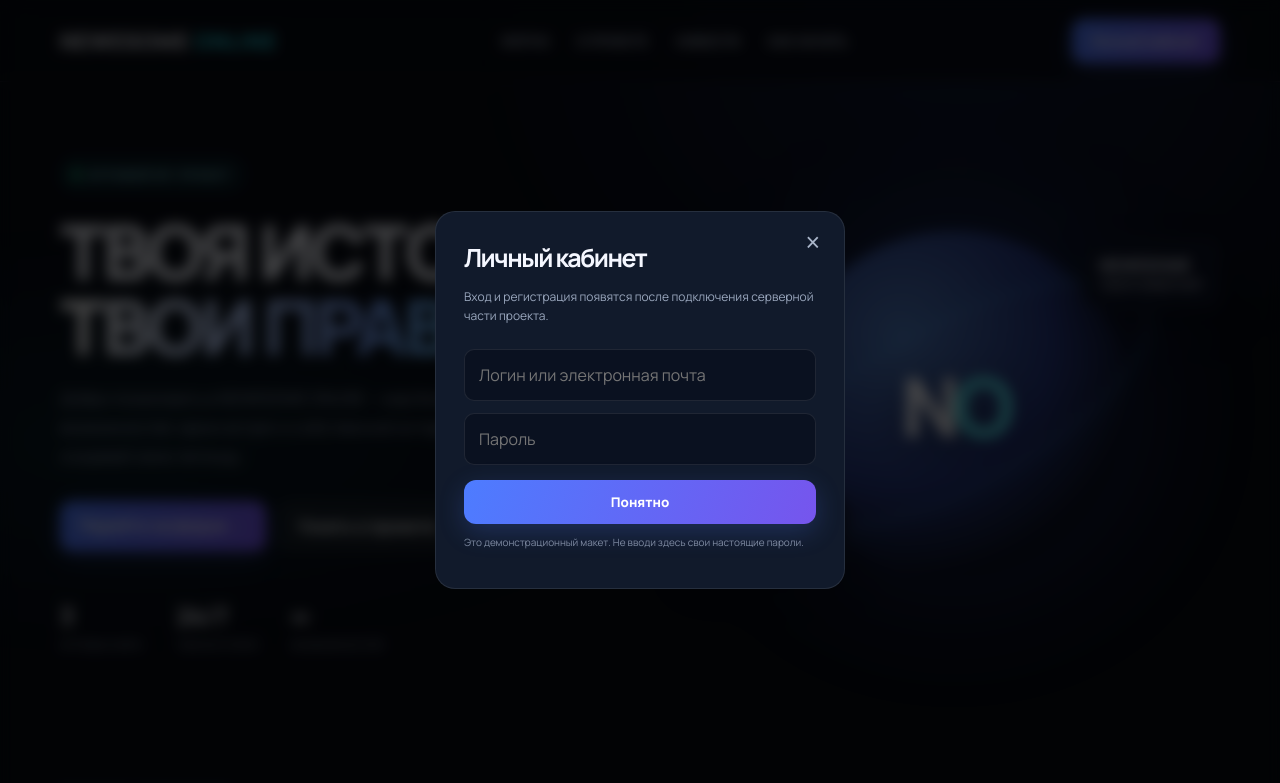
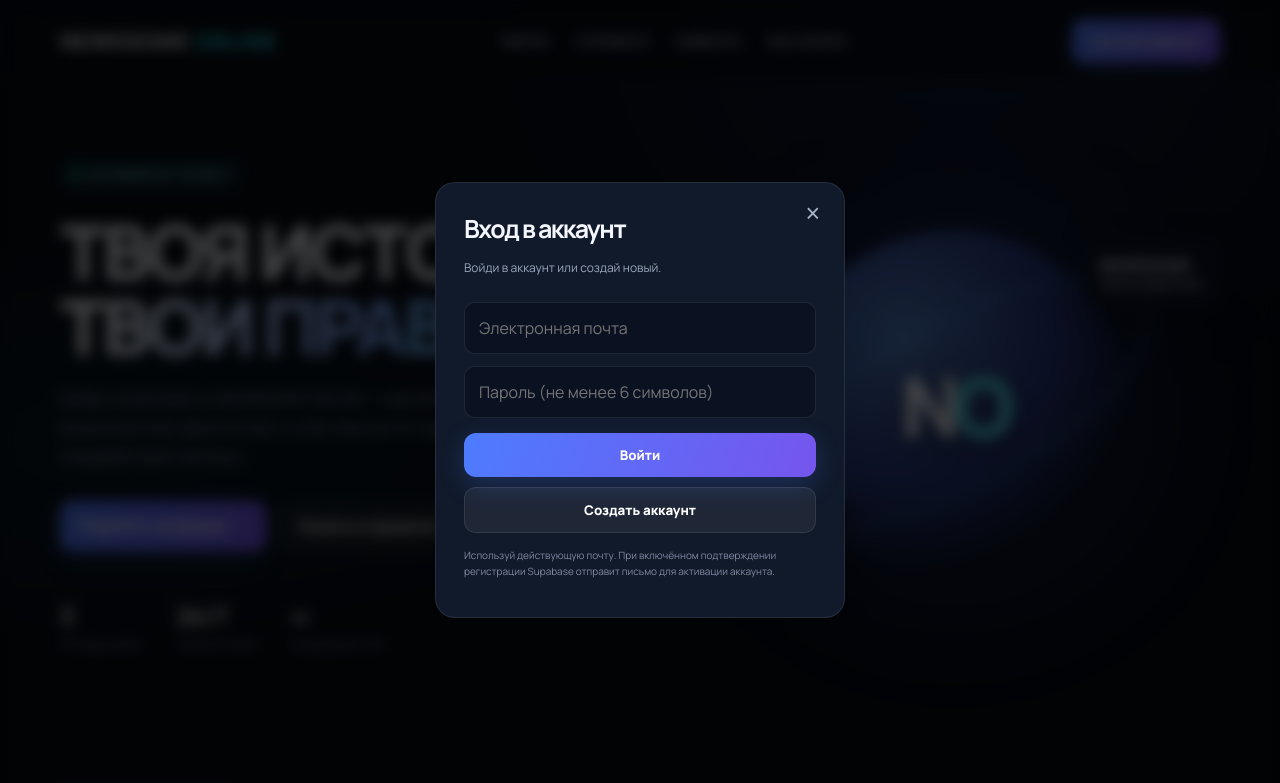
Before and after one commit to artemhiller-svg/newsome-online, a plain HTML site: page index.html in a window 1280 px wide. Both pictures are taken after a click on the button "Личный кабинет". Shown: the top 783 px of the page. Drawn offline with nearby package versions, Linux system fonts and the light colour scheme.

Commit message:
Update index.html

```diff
--- a/index.html
+++ b/index.html
@@ -3,6 +3,7 @@
 <head>
 <meta charset="UTF-8">
 <meta name="viewport" content="width=device-width, initial-scale=1.0">
+<script src="https://cdn.jsdelivr.net/npm/@supabase/supabase-js@2"></script>
 <title>NEWESOME ONLINE — Твой мир. Твои правила.</title>
 <style>
 @import url('https://fonts.googleapis.com/css2?family=Manrope:wght@400;500;600;700;800;900&display=swap');
@@ -80,11 +81,114 @@ footer{border-top:1px solid var(--line);padding:28px 0;color:#7f8ba2;font-size:1
 <section id="start"><div class="cta"><div><div class="eyebrow">Твой следующий шаг</div><h2>Готов начать свою историю?</h2><p>NEWESOME ONLINE — твой мир начинается здесь.</p></div><button class="btn" onclick="comingSoon()">Скоро открытие →</button></div></section>
 </main>
 <footer><div class="wrap foot"><div><b style="color:#dce6ff">NEWESOME ONLINE</b> · Игровой RP-проект</div><div>© 2026 NEWESOME ONLINE. Неофициальный демонстрационный сайт.</div></div></footer>
-<div class="modal" id="loginModal" onclick="if(event.target===this)closeModal()"><div class="modalBox"><button class="close" onclick="closeModal()">×</button><h2>Личный кабинет</h2><p>Вход и регистрация появятся после подключения серверной части проекта.</p><input placeholder="Логин или электронная почта" disabled><input placeholder="Пароль" type="password" disabled><button class="btn" onclick="closeModal()">Понятно</button><p class="notice">Это демонстрационный макет. Не вводи здесь свои настоящие пароли.</p></div></div>
+<div class="modal" id="loginModal" onclick="if(event.target===this)closeModal()">
+  <div class="modalBox">
+    <button class="close" onclick="closeModal()">×</button>
+    <h2 id="authTitle">Личный кабинет</h2>
+    <p id="authDescription">Войди в аккаунт или создай новый.</p>
+    <div id="authForm">
+      <input id="displayName" placeholder="Имя игрока (для регистрации)" autocomplete="nickname" style="display:none">
+      <input id="authEmail" type="email" placeholder="Электронная почта" autocomplete="email">
+      <input id="authPassword" type="password" placeholder="Пароль (не менее 6 символов)" autocomplete="current-password">
+      <button class="btn" id="authSubmit" onclick="submitAuth()">Войти</button>
+      <button class="btn secondary" id="authSwitch" onclick="switchAuthMode()" style="width:100%;margin-top:10px">Создать аккаунт</button>
+    </div>
+    <div id="profilePanel" style="display:none">
+      <p id="profileText"></p>
+      <button class="btn" onclick="signOut()" style="width:100%">Выйти из аккаунта</button>
+    </div>
+    <p id="authMessage" role="status" style="margin-top:14px"></p>
+    <p class="notice">Используй действующую почту. При включённом подтверждении регистрации Supabase отправит письмо для активации аккаунта.</p>
+  </div>
+</div>
 <script>
-function openModal(){document.getElementById('loginModal').classList.add('show')}
-function closeModal(){document.getElementById('loginModal').classList.remove('show')}
+// 1) Создай проект Supabase и вставь сюда Project URL и anon/public key.
+const SUPABASE_URL = "https://gxhtwytsmbkmkfgzaqxz.supabase.co";
+const SUPABASE_ANON_KEY = "sb_publishable_k7Fp1MC6EgzGQ9xryDH10Q_r0_WTHG7";
+let supabaseClient = null;
+let authMode = "login";
+
+function getSupabase() {
+  if (SUPABASE_URL.startsWith("https://") && !SUPABASE_URL.includes("ВСТАВЬТЕ") &&
+      SUPABASE_ANON_KEY && !SUPABASE_ANON_KEY.includes("ВСТАВЬТЕ")) {
+    if (!supabaseClient) supabaseClient = window.supabase.createClient(SUPABASE_URL, SUPABASE_ANON_KEY);
+    return supabaseClient;
+  }
+  showAuthMessage("Сначала подключи Supabase: вставь Project URL и anon/public key в код сайта.", true);
+  return null;
+}
+function showAuthMessage(message, isError=false) {
+  const el = document.getElementById("authMessage");
+  el.textContent = message;
+  el.style.color = isError ? "#ff9b9b" : "#7ee8bd";
+}
+function openModal(){
+  document.getElementById("loginModal").classList.add("show");
+  refreshSession();
+}
+function closeModal(){document.getElementById("loginModal").classList.remove("show")}
+function switchAuthMode(){
+  authMode = authMode === "login" ? "signup" : "login";
+  document.getElementById("authTitle").textContent = authMode === "login" ? "Вход в аккаунт" : "Регистрация";
+  document.getElementById("authSubmit").textContent = authMode === "login" ? "Войти" : "Зарегистрироваться";
+  document.getElementById("authSwitch").textContent = authMode === "login" ? "Создать аккаунт" : "У меня уже есть аккаунт";
+  document.getElementById("displayName").style.display = authMode === "signup" ? "block" : "none";
+  document.getElementById("authPassword").autocomplete = authMode === "login" ? "current-password" : "new-password";
+  showAuthMessage("");
+}
+async function submitAuth(){
+  const client = getSupabase(); if (!client) return;
+  const email = document.getElementById("authEmail").value.trim();
+  const password = document.getElementById("authPassword").value;
+  const displayName = document.getElementById("displayName").value.trim();
+  if (!email || !password) return showAuthMessage("Введи электронную почту и пароль.", true);
+  if (password.length < 6) return showAuthMessage("Пароль должен содержать минимум 6 символов.", true);
+  const button = document.getElementById("authSubmit"); button.disabled = true;
+  try {
+    if (authMode === "signup") {
+      const {data, error} = await client.auth.signUp({
+        email, password, options: {data: {display_name: displayName || "Игрок"}}
+      });
+      if (error) throw error;
+      if (data.session) {
+        showProfile(data.user);
+        showAuthMessage("Аккаунт создан! Добро пожаловать.");
+      } else {
+        showAuthMessage("Регистрация почти завершена. Проверь почту и перейди по ссылке подтверждения.");
+      }
+    } else {
+      const {data, error} = await client.auth.signInWithPassword({email, password});
+      if (error) throw error;
+      showProfile(data.user);
+      showAuthMessage("Ты успешно вошёл в аккаунт!");
+    }
+  } catch (e) { showAuthMessage(e.message || "Не удалось выполнить запрос.", true); }
+  finally { button.disabled = false; }
+}
+function showProfile(user){
+  document.getElementById("authForm").style.display = "none";
+  document.getElementById("profilePanel").style.display = "block";
+  const name = user.user_metadata?.display_name || "Игрок";
+  document.getElementById("authTitle").textContent = "Личный кабинет";
+  document.getElementById("profileText").textContent = "Привет, " + name + "! Почта: " + user.email;
+}
+function showAuthForm(){
+  document.getElementById("authForm").style.display = "block";
+  document.getElementById("profilePanel").style.display = "none";
+  document.getElementById("authTitle").textContent = authMode === "login" ? "Вход в аккаунт" : "Регистрация";
+}
+async function refreshSession(){
+  const client = getSupabase(); if (!client) return;
+  const {data} = await client.auth.getSession();
+  if (data.session) showProfile(data.session.user); else showAuthForm();
+}
+async function signOut(){
+  const client = getSupabase(); if (!client) return;
+  const {error} = await client.auth.signOut();
+  if (error) return showAuthMessage(error.message, true);
+  showAuthForm(); showAuthMessage("Ты вышел из аккаунта.");
+}
 function forumNotice(){alert("Форум пока находится в разработке. Скоро здесь можно будет создавать темы и общаться!")}
-function comingSoon(){alert('Этот раздел пока готовится к запуску NEWESOME ONLINE!')}
+function comingSoon(){alert("Этот раздел пока готовится к запуску NEWESOME ONLINE!")}
 </script>
 </body></html>
```
